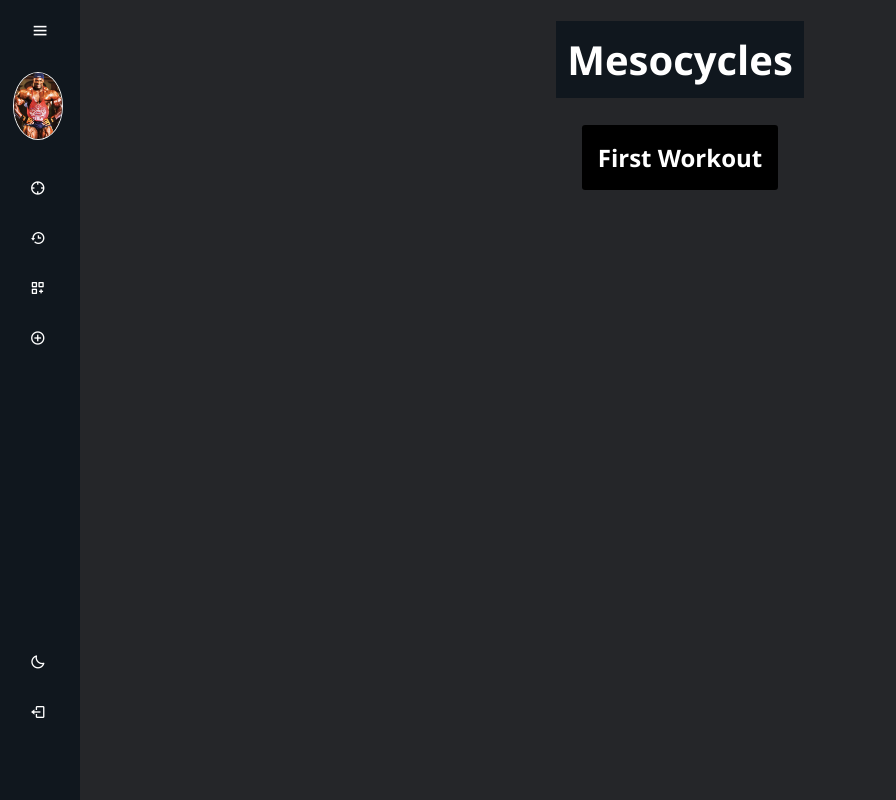
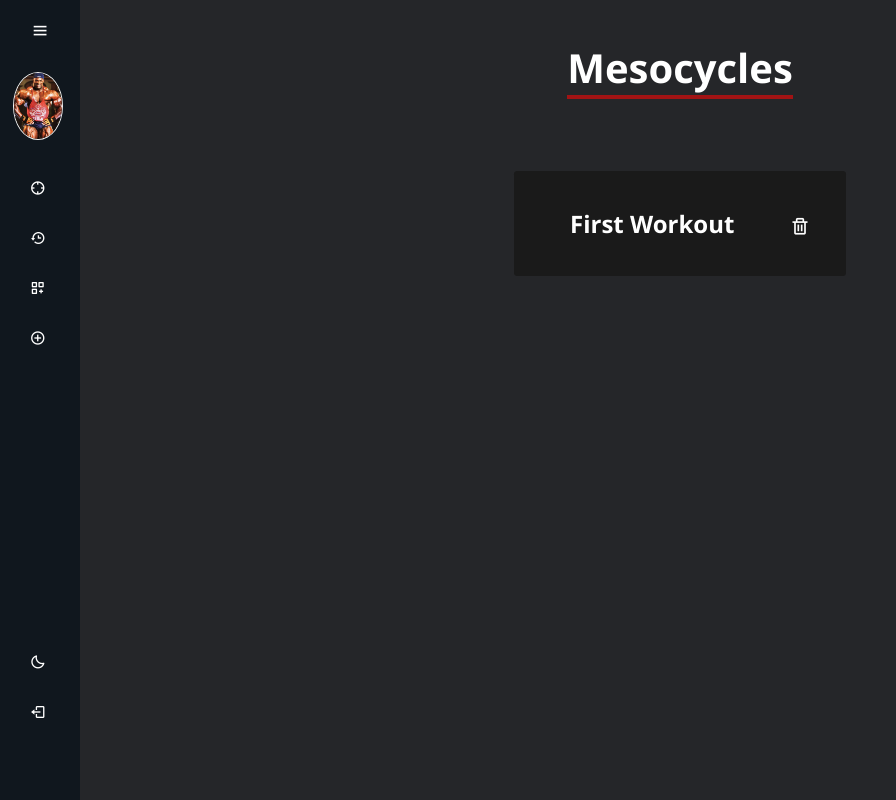
Before and after one commit to BrunoG77/WA-App, a Django app: page /Mesocycles in a window 1280 px wide. Shown: the whole page, without its empty margins (0-896 px from the left). Run offline with Django 5.2, Linux system fonts and the light colour scheme; a user stored in the database is signed in; data comes from the database, SQL or seed files in the repository; both versions use the stored data as it was after the commit.

Commit message:
Add remove mesocycle function and clean wa title
Added the trash icon button to delete mesocycle
from the user database. It redirects the user
to the same page without the cycle there.
The title was cleaned and content was justified
centrally.

[Ticket: X]

```diff
--- a/wa/static/wa/style.css
+++ b/wa/static/wa/style.css
@@ -592,7 +592,6 @@ h1 {
 
 .wrap {
     display: flex;
-
     white-space: nowrap;
 }
 
@@ -997,11 +996,16 @@ h1 {
 
 /*Make index page all centered*/
 .center {
+    display: flex;
+    flex-direction: column; /* Stack items vertically */
+    justify-content: center; /* Center horizontally */
+    align-items: center; /* Center vertically */
     text-align: center;
-    align-items: center;
-    align-content: center;
+}
+
+#select-no-hover{
+    border: none;
     justify-content: center;
-    justify-items: center;
 }
 
 #select-no-hover:hover {
@@ -1016,24 +1020,51 @@ h1 {
 }
 
 .WaTitle {
-    background-color: #10171e;
+    border-bottom: 0.3rem solid rgba(192, 15, 15, 0.808);
     color: white;
-    padding: 0.7rem;
-    margin-bottom: 0.5rem;
-    margin: 0.3rem;
+    margin-top: 1.5rem;
+    margin-bottom: 3rem;
     font-size: 2.5rem;
 }
 
 /* Mesocycle container in mesocycles page*/
 .mesocycle-container {
-    margin: 1.7rem;
+    display: flex;
+    margin: 1.5rem;
     padding: 1rem;
-    background-color: #000000;
     border-radius: 0.2rem;
+    justify-content: center; /* Center horizontally */
+    align-items: center; /* Center vertically */
+    background-color: #1a1a1a; /* Match your dark theme */
+    color: white; /* Optional for better visibility */
+    flex-direction: column; /* Stack items vertically */
+    gap: 20px; /* Add space between the titles */
 }
 
 .mesocycle-container-title {
     font-size: 1.5rem;
     color: white;
     font-weight: 700;
+    text-align: center;
+    padding: 10px 20px;
 }
+
+
+.form-trash-btn {
+    display: flex;
+    align-items: center; /* Align items vertically */
+    justify-content: space-between; /* Space between title and icon */
+    color: white;
+    padding: 10px 20px;
+    border: none;
+    width: 300px; /* Optional: uniform width */
+}
+
+.trash-btn {
+    background-color: inherit;
+    border: none;
+}
+
+.wrap#center-wrap-index {
+    justify-content: center; /* Center horizontally */
+}
--- a/wa/templates/wa/index.html
+++ b/wa/templates/wa/index.html
@@ -9,7 +9,7 @@
             <!-- <h3 class="CurrentWorkoutTitle">Current Workout</h3> -->
             <h1 class="WaTitle">{{ mesocycle.title }}</h1>
 
-            <div class="wrap">
+            <div class="wrap" id="center-wrap-index">
                 {% for day in mesocycle.days.all %}
                     <div class="meso-days">
                         <div class="select" id="select-no-hover" style="cursor: default;">
--- a/wa/templates/wa/mesocycles.html
+++ b/wa/templates/wa/mesocycles.html
@@ -11,7 +11,18 @@
 
             {% for mesocycle in mesocycles %}
                 <div class="mesocycle-container">
-                    <div class="mesocycle-container-title">{{ mesocycle.title }}</div>
+                    <form class="form-trash-btn" action="{% url 'meso_delete' mesocycle.id %}" method="post">
+                        {% csrf_token %}
+                        <div class="mesocycle-container-title">{{ mesocycle.title }}</div>
+
+                        <div class="delete-meso">
+                            <button class="trash-btn" type="submit">
+                                <a>
+                                    <i class='bx bx-trash'></i>
+                                </a>
+                            </button>
+                        </div>
+                    </form>
                 </div>
             {% endfor %}
         </div>
--- a/wa/urls.py
+++ b/wa/urls.py
@@ -9,5 +9,6 @@ urlpatterns = [
     path("", views.index, name="index"),
     path("NewMesocycle", views.new_meso, name="new_meso"),
     path("CreateMesocycle", views.create_meso, name="create_meso"),
-    path("Mesocycles", views.mesocycles, name="mesocycles")
+    path("Mesocycles", views.mesocycles, name="mesocycles"),
+    path("MesoDelete/<int:id>", views.mesocycles_delete, name="meso_delete")
 ]
--- a/wa/views.py
+++ b/wa/views.py
@@ -118,7 +118,6 @@ def create_meso(request):
             for days in days_data:
                 # First start with the day
                 day = days["day"]
-                print("\nDAY: ", day)
                 day_table = Day.objects.create(mesocycle=mesocycle_table, day_name=day)
 
                 # Now go to muscle groups and exercises of that day
@@ -126,7 +125,6 @@ def create_meso(request):
                     # Get muscle and exercise of each loop and add to table
                     muscle = muscles["muscleGroup"]
                     exercise = muscles["exercise"]
-                    print("\nMuscle: ", muscle, "\nExercise: ", exercise, "\n")
                     MuscleExercise.objects.create(day=day_table, muscle=muscle, exercise=exercise)
 
 
@@ -159,3 +157,24 @@ def mesocycles(request):
     return render(request, "wa/mesocycles.html", {
         "mesocycles": mesocycles
     })
+
+
+@login_required
+@csrf_exempt
+def mesocycles_delete(request, id):
+    mesocycles = Mesocycle.objects.filter(user=request.user)
+
+    if request.method == 'POST':
+        # Fetch the mesocycle by ID and delete it
+        meso_to_del = Mesocycle.objects.get(id=id)
+
+        meso_to_del.delete()
+
+        return render(request, "wa/mesocycles.html", {
+            "mesocycles": mesocycles
+        })
+
+    else:
+        return render(request, "wa/mesocycles.html", {
+            "mesocycles": mesocycles
+        })
```
Also changed, not shown: db.sqlite3.
